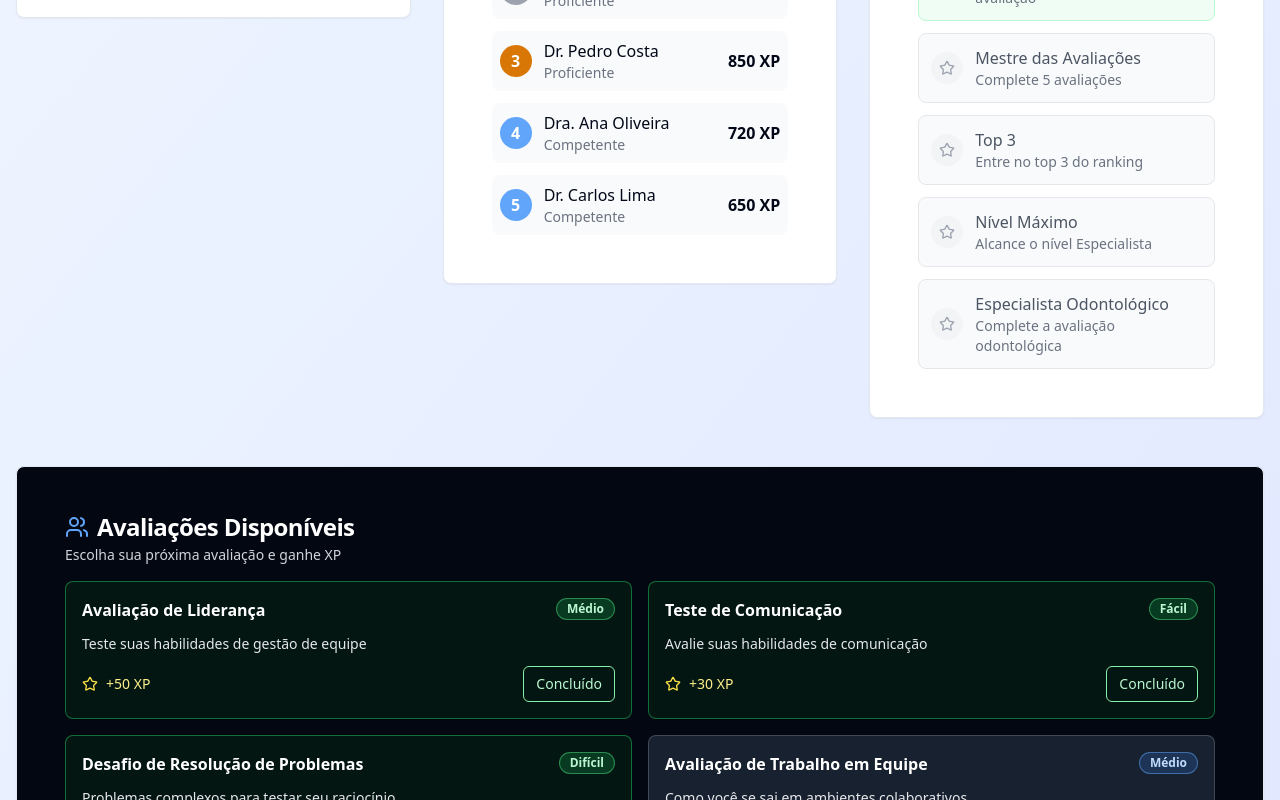
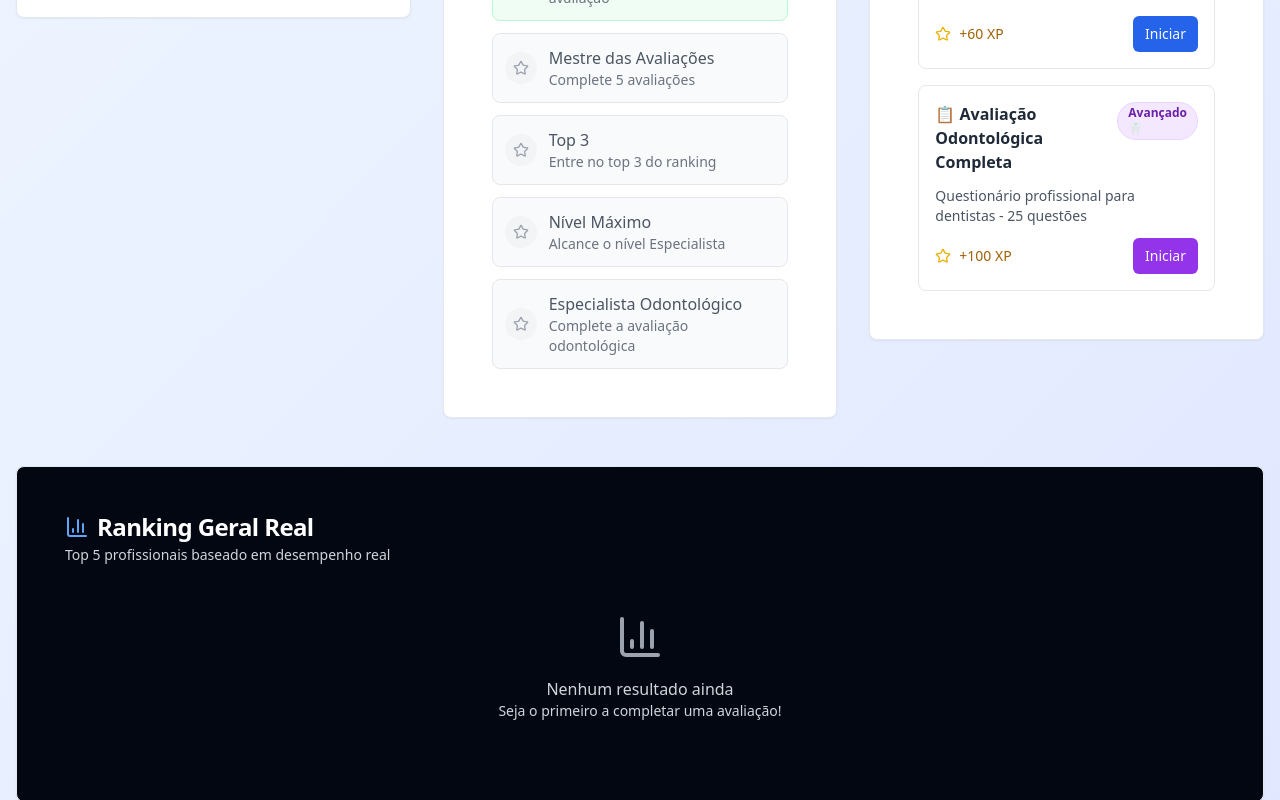
Before and after one commit to cliquei/Quiz, a React (Vite) app: page / in a window 1280 px wide. Shown: the part 420-1220 px from the top of the page. Built offline with nearby package versions, Linux system fonts and the light colour scheme.

Commit message:
[dyad] Implementando ranking real com localStorage e reorganizando página - wrote 3 file(s)

```diff
--- a/src/pages/Index.tsx
+++ b/src/pages/Index.tsx
@@ -1,4 +1,4 @@
-import { useState } from "react";
+import { useState, useEffect } from "react";
 import { useNavigate } from "react-router-dom";
 import { Card, CardContent, CardDescription, CardHeader, CardTitle } from "@/components/ui/card";
 import { Button } from "@/components/ui/button";
@@ -8,6 +8,7 @@ import { Trophy, Star, Target, BarChart3, Users, Award } from "lucide-react";
 import { MadeWithDyad } from "@/components/made-with-dyad";
 import AnimatedCard from "@/components/AnimatedCard";
 import { useToast } from "@/hooks/use-toast";
+import { StorageUtils } from "@/utils/storage";
 
 const Index = () => {
   const { toast } = useToast();
@@ -15,34 +16,10 @@ const Index = () => {
   const [currentLevel, setCurrentLevel] = useState(1);
   const [xp, setXp] = useState(250);
   const [completedAssessments, setCompletedAssessments] = useState(3);
-  const [assessments, setAssessments] = useState([
-    {
-      id: 1,
-      title: "Avaliação de Liderança",
-      description: "Teste suas habilidades de gestão de equipe",
-      difficulty: "Médio",
-      xpReward: 50,
-      completed: true,
-      type: "general"
-    },
-    {
-      id: 2,
-      title: "Teste de Comunicação",
-      description: "Avalie suas habilidades de comunicação",
-      difficulty: "Fácil",
-      xpReward: 30,
-      completed: true,
-      type: "general"
-    },
-    {
-      id: 3,
-      title: "Desafio de Resolução de Problemas",
-      description: "Problemas complexos para testar seu raciocínio",
-      difficulty: "Difícil",
-      xpReward: 80,
-      completed: true,
-      type: "general"
-    },
+  const [realRankings, setRealRankings] = useState<any[]>([]);
+
+  // Apenas os últimos 2 testes estão liberados
+  const assessments = [
     {
       id: 4,
       title: "Avaliação de Trabalho em Equipe",
@@ -61,7 +38,7 @@ const Index = () => {
       completed: false,
       type: "dental"
     }
-  ]);
+  ];
 
   const levels = [
     { xpRequired: 0, title: "Iniciante" },
@@ -75,14 +52,6 @@ const Index = () => {
   const nextLevelData = levels[currentLevel + 1];
   const progress = ((xp - currentLevelData.xpRequired) / (nextLevelData.xpRequired - currentLevelData.xpRequired)) * 100;
 
-  const leaderboard = [
-    { position: 1, name: "Dr. João Silva", xp: 1200, level: "Especialista" },
-    { position: 2, name: "Dra. Maria Santos", xp: 980, level: "Proficiente" },
-    { position: 3, name: "Dr. Pedro Costa", xp: 850, level: "Proficiente" },
-    { position: 4, name: "Dra. Ana Oliveira", xp: 720, level: "Competente" },
-    { position: 5, name: "Dr. Carlos Lima", xp: 650, level: "Competente" }
-  ];
-
   const achievements = [
     { title: "Primeiros Passos", description: "Complete sua primeira avaliação", unlocked: true },
     { title: "Mestre das Avaliações", description: "Complete 5 avaliações", unlocked: false },
@@ -90,6 +59,12 @@ const Index = () => {
     { title: "Nível Máximo", description: "Alcance o nível Especialista", unlocked: false },
     { title: "Especialista Odontológico", description: "Complete a avaliação odontológica", unlocked: false }
   ];
+
+  useEffect(() => {
+    // Carregar rankings reais do localStorage
+    const rankings = StorageUtils.getRankings();
+    setRealRankings(rankings.slice(0, 5)); // Top 5
+  }, []);
 
   const handleStartAssessment = (assessment: any) => {
     if (assessment.type === "dental") {
@@ -105,14 +80,6 @@ const Index = () => {
   };
 
   const handleCompleteAssessment = (id: number) => {
-    setAssessments(prev =>
-      prev.map(assessment =>
-        assessment.id === id
-          ? { ...assessment, completed: true }
-          : assessment
-      )
-    );
-
     const assessment = assessments.find(a => a.id === id);
     if (assessment) {
       setXp(prev => prev + assessment.xpReward);
@@ -122,14 +89,6 @@ const Index = () => {
         title: "Avaliação concluída!",
         description: `Você ganhou ${assessment.xpReward} XP!`,
       });
-
-      // Desbloquear conquista se for a avaliação odontológica
-      if (id === 5) {
-        const updatedAchievements = achievements.map(ach =>
-          ach.title === "Especialista Odontológico" ? { ...ach, unlocked: true } : ach
-        );
-        // Atualizar estado de conquistas se necessário
-      }
     }
   };
 
@@ -177,45 +136,8 @@ const Index = () => {
             </CardContent>
           </AnimatedCard>
 
-          {/* Bloco 2: Ranking */}
+          {/* Bloco 2: Conquistas */}
           <AnimatedCard className="p-6" delay={0.2}>
-            <CardHeader className="pb-4">
-              <CardTitle className="flex items-center gap-2">
-                <BarChart3 className="w-6 h-6 text-blue-500" />
-                Ranking Geral
-              </CardTitle>
-              <CardDescription>
-                Top 5 profissionais da plataforma
-              </CardDescription>
-            </CardHeader>
-            <CardContent>
-              <div className="space-y-3">
-                {leaderboard.map((player, index) => (
-                  <div key={player.position} className="flex items-center justify-between p-2 rounded-lg bg-gray-50">
-                    <div className="flex items-center gap-3">
-                      <div className={`w-8 h-8 rounded-full flex items-center justify-center text-white font-bold ${
-                        index === 0 ? 'bg-yellow-400' :
-                        index === 1 ? 'bg-gray-400' :
-                        index === 2 ? 'bg-amber-600' : 'bg-blue-400'
-                      }`}>
-                        {player.position}
-                      </div>
-                      <div>
-                        <div className="font-medium">{player.name}</div>
-                        <div className="text-sm text-gray-500">{player.level}</div>
-                      </div>
-                    </div>
-                    <div className="text-right">
-                      <div className="font-bold">{player.xp} XP</div>
-                    </div>
-                  </div>
-                ))}
-              </div>
-            </CardContent>
-          </AnimatedCard>
-
-          {/* Bloco 3: Conquistas */}
-          <AnimatedCard className="p-6" delay={0.3}>
             <CardHeader className="pb-4">
               <CardTitle className="flex items-center gap-2">
                 <Award className="w-6 h-6 text-purple-500" />
@@ -260,45 +182,44 @@ const Index = () => {
               </div>
             </CardContent>
           </AnimatedCard>
-        </div>
 
-        {/* Bloco 4: Avaliações Disponíveis */}
-        <AnimatedCard className="p-6 bg-gray-950 text-white" delay={0.4}>
+          {/* Bloco 3: Avaliações Disponíveis */}
+          <AnimatedCard className="p-6" delay={0.3}>
             <CardHeader className="pb-4">
-            <CardTitle className="flex items-center gap-2 text-white">
-              <Users className="w-6 h-6 text-blue-400" />
+              <CardTitle className="flex items-center gap-2">
+                <Users className="w-6 h-6 text-blue-500" />
                 Avaliações Disponíveis
               </CardTitle>
-            <CardDescription className="text-gray-300">
+              <CardDescription>
                 Escolha sua próxima avaliação e ganhe XP
               </CardDescription>
             </CardHeader>
             <CardContent>
-            <div className="grid grid-cols-1 md:grid-cols-2 gap-4">
+              <div className="grid grid-cols-1 gap-4">
                 {assessments.map((assessment, index) => (
                   <div key={assessment.id} className={`p-4 rounded-lg border ${
                     assessment.completed
-                    ? 'bg-green-950/40 border-green-500/50'
-                    : 'bg-gray-800/80 border-gray-500/50'
+                      ? 'bg-green-50 border-green-200'
+                      : 'bg-white border-gray-200'
                   }`}>
                     <div className="flex items-start justify-between mb-3">
-                    <h3 className="font-semibold text-white">{assessment.title}</h3>
+                      <h3 className="font-semibold text-gray-800">{assessment.title}</h3>
                       <Badge variant={assessment.completed ? "outline" : "secondary"} className={
                         assessment.completed
-                        ? 'bg-green-500/20 text-green-200 border-green-400/50'
+                          ? 'bg-green-100 text-green-800 border-green-200'
                           : assessment.type === 'dental'
-                        ? 'bg-purple-500/20 text-purple-200 border-purple-400/50'
-                        : 'bg-blue-500/20 text-blue-200 border-blue-400/50'
+                          ? 'bg-purple-100 text-purple-800 border-purple-200'
+                          : 'bg-blue-100 text-blue-800 border-blue-200'
                       }>
                         {assessment.difficulty}
                         {assessment.type === 'dental' && ' 🦷'}
                       </Badge>
                     </div>
-                  <p className="text-gray-200 text-sm mb-3">{assessment.description}</p>
+                    <p className="text-gray-600 text-sm mb-3">{assessment.description}</p>
                     <div className="flex items-center justify-between">
                       <div className="flex items-center gap-2">
-                      <Star className="w-4 h-4 text-yellow-300" />
-                      <span className="text-yellow-200 text-sm font-medium">
+                        <Star className="w-4 h-4 text-yellow-500" />
+                        <span className="text-yellow-700 text-sm font-medium">
                           +{assessment.xpReward} XP
                         </span>
                       </div>
@@ -312,7 +233,7 @@ const Index = () => {
                         }
                         className={
                           assessment.completed
-                          ? 'bg-transparent text-green-200 border-green-300 hover:bg-green-900/40'
+                            ? 'bg-green-100 text-green-800 border-green-300 hover:bg-green-200'
                             : assessment.type === 'dental'
                             ? 'bg-purple-600 hover:bg-purple-700'
                             : 'bg-blue-600 hover:bg-blue-700'
@@ -326,6 +247,56 @@ const Index = () => {
               </div>
             </CardContent>
           </AnimatedCard>
+        </div>
+
+        {/* Bloco 4: Ranking Geral (REAL) - Colocado por último */}
+        <AnimatedCard className="p-6 bg-gray-950 text-white" delay={0.4}>
+          <CardHeader className="pb-4">
+            <CardTitle className="flex items-center gap-2 text-white">
+              <BarChart3 className="w-6 h-6 text-blue-400" />
+              Ranking Geral Real
+            </CardTitle>
+            <CardDescription className="text-gray-300">
+              Top 5 profissionais baseado em desempenho real
+            </CardDescription>
+          </CardHeader>
+          <CardContent>
+            {realRankings.length > 0 ? (
+              <div className="space-y-3">
+                {realRankings.map((player, index) => (
+                  <div key={index} className="flex items-center justify-between p-3 rounded-lg bg-gray-800">
+                    <div className="flex items-center gap-3">
+                      <div className={`w-8 h-8 rounded-full flex items-center justify-center text-white font-bold ${
+                        index === 0 ? 'bg-yellow-500' :
+                        index === 1 ? 'bg-gray-400' :
+                        index === 2 ? 'bg-amber-600' : 'bg-blue-400'
+                      }`}>
+                        {index + 1}
+                      </div>
+                      <div>
+                        <div className="font-medium text-white">{player.nickname}</div>
+                        <div className="text-sm text-gray-300">{player.city}</div>
+                      </div>
+                    </div>
+                    <div className="text-right">
+                      <div className="font-bold text-white">{player.xp} XP</div>
+                      <div className="text-sm text-gray-300">{player.level}</div>
+                      {player.score && (
+                        <div className="text-xs text-gray-400">{player.score}/5</div>
+                      )}
+                    </div>
+                  </div>
+                ))}
+              </div>
+            ) : (
+              <div className="text-center py-8 text-gray-300">
+                <BarChart3 className="w-12 h-12 mx-auto mb-4 text-gray-400" />
+                <p>Nenhum resultado ainda</p>
+                <p className="text-sm">Seja o primeiro a completar uma avaliação!</p>
+              </div>
+            )}
+          </CardContent>
+        </AnimatedCard>
 
         <MadeWithDyad />
       </div>
--- /dev/null
+++ b/src/utils/storage.ts
@@ -0,0 +1,49 @@
+// Utilitário para gerenciar armazenamento local
+export interface RankingEntry {
+  nickname: string;
+  city: string;
+  xp: number;
+  level: string;
+  score?: number;
+  timestamp: number;
+}
+
+export const StorageUtils = {
+  // Salvar resultado no ranking
+  saveToRanking: (entry: Omit<RankingEntry, 'timestamp'>) => {
+    const rankings = StorageUtils.getRankings();
+    const newEntry = {
+      ...entry,
+      timestamp: Date.now()
+    };
+
+    // Adicionar ou atualizar entrada
+    const existingIndex = rankings.findIndex(r => r.nickname === entry.nickname && r.city === entry.city);
+    if (existingIndex !== -1) {
+      rankings[existingIndex] = newEntry;
+    } else {
+      rankings.push(newEntry);
+    }
+
+    // Ordenar por XP (decrescente) e manter apenas top 50
+    rankings.sort((a, b) => b.xp - a.xp);
+    const topRankings = rankings.slice(0, 50);
+
+    localStorage.setItem('gamification_rankings', JSON.stringify(topRankings));
+  },
+
+  // Obter rankings
+  getRankings: (): RankingEntry[] => {
+    try {
+      const stored = localStorage.getItem('gamification_rankings');
+      return stored ? JSON.parse(stored) : [];
+    } catch {
+      return [];
+    }
+  },
+
+  // Limpar rankings (para desenvolvimento)
+  clearRankings: () => {
+    localStorage.removeItem('gamification_rankings');
+  }
+};
```
Also changed, not shown: src/pages/DentalAssessment.tsx (+20 -1 lines). Lines whose indentation alone changed are shown as unchanged.
